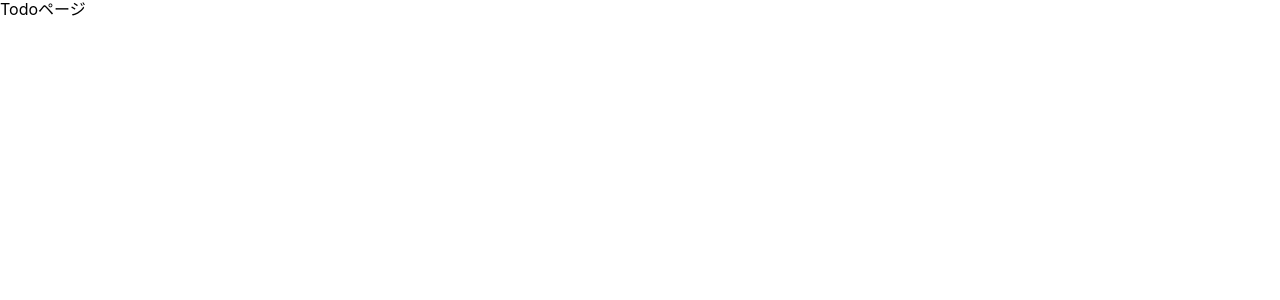
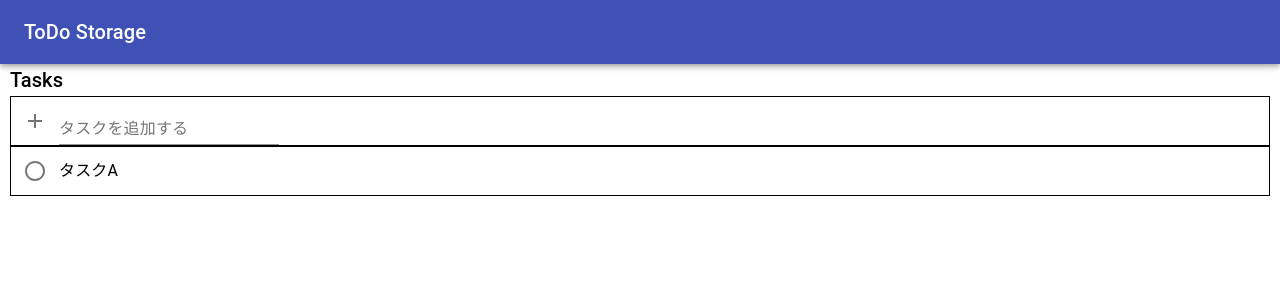
Before and after one commit to KituneUdon/todo-storage, a React (Create React App) app: page /Todo in a window 1280 px wide. Shown: the top 300 px of the page. Built offline with nearby package versions, Linux system fonts and the light colour scheme.

Commit message:
#1 ToDoリスト画面のUI作成

```diff
--- a/package.json
+++ b/package.json
@@ -6,6 +6,7 @@
     "@csstools/normalize.css": "^11.0.1",
     "@emotion/css": "^11.1.3",
     "@material-ui/core": "^4.11.3",
+    "@material-ui/icons": "^4.11.2",
     "@testing-library/jest-dom": "^5.11.4",
     "@testing-library/react": "^11.1.0",
     "@testing-library/user-event": "^12.1.10",
--- /dev/null
+++ b/src/components/AddToDo.tsx
@@ -0,0 +1,21 @@
+import React, { FC } from 'react';
+import { css } from '@emotion/css';
+import { TextField, IconButton } from '@material-ui/core';
+import AddIcon from '@material-ui/icons/Add';
+
+const container = css`
+  border: solid 1px #000000;
+  display: flex;
+  align-items: center;
+`;
+
+const AddToDo: FC = () => (
+  <div className={container}>
+    <IconButton>
+      <AddIcon />
+    </IconButton>
+    <TextField label="タスクを追加する" />
+  </div>
+);
+
+export default AddToDo;
--- /dev/null
+++ b/src/components/ToDoElement.tsx
@@ -0,0 +1,30 @@
+import React, { FC, useState } from 'react';
+import { css } from '@emotion/css';
+import { IconButton, Typography } from '@material-ui/core';
+
+import PanoramaFishEyeIcon from '@material-ui/icons/PanoramaFishEye';
+import CheckCircleOutlineIcon from '@material-ui/icons/CheckCircleOutline';
+
+const container = css`
+  border: solid 1px #000000;
+  display: flex;
+  align-items: center;
+`;
+
+const ToDoElement: FC = () => {
+  const [isButtonHover, setIsButtonHover] = useState(false);
+
+  const handleMouseOver = () => setIsButtonHover(true);
+  const handleMouseOut = () => setIsButtonHover(false);
+
+  return (
+    <div className={container}>
+      <IconButton onMouseOver={handleMouseOver} onMouseOut={handleMouseOut}>
+        {isButtonHover ? <CheckCircleOutlineIcon /> : <PanoramaFishEyeIcon />}
+      </IconButton>
+      <Typography>タスクA</Typography>
+    </div>
+  );
+};
+
+export default ToDoElement;
--- /dev/null
+++ b/src/components/ToDoList.tsx
@@ -0,0 +1,7 @@
+import React, { FC } from 'react';
+
+import ToDoElement from './ToDoElement';
+
+const ToDoList: FC = () => <ToDoElement />;
+
+export default ToDoList;
--- a/src/components/Todo.tsx
+++ b/src/components/Todo.tsx
@@ -1,5 +1,27 @@
 import React, { FC } from 'react';
+import { AppBar, Toolbar, Typography } from '@material-ui/core';
+import { css } from '@emotion/css';
 
-const Todo: FC = () => <div>Todoページ</div>;
+import AddToDo from './AddToDo';
+import ToDoList from './ToDoList';
+
+const container = css`
+  margin: 0 10px;
+`;
+
+const Todo: FC = () => (
+  <>
+    <AppBar position="static">
+      <Toolbar>
+        <Typography variant="h6">ToDo Storage</Typography>
+      </Toolbar>
+    </AppBar>
+    <main className={container}>
+      <Typography variant="h6">Tasks</Typography>
+      <AddToDo />
+      <ToDoList />
+    </main>
+  </>
+);
 
 export default Todo;
```
Also changed, not shown: 1 other file (tests, documents, lock files or other folders).
